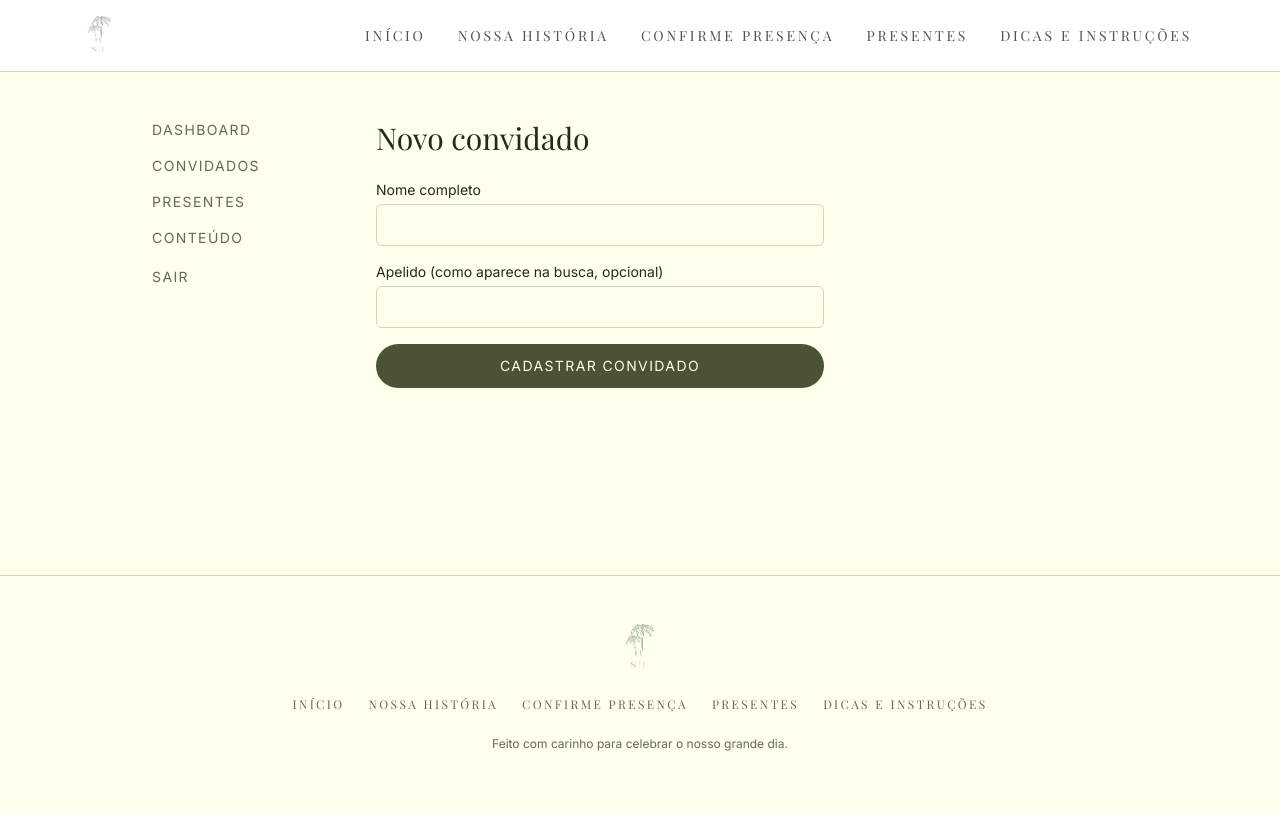
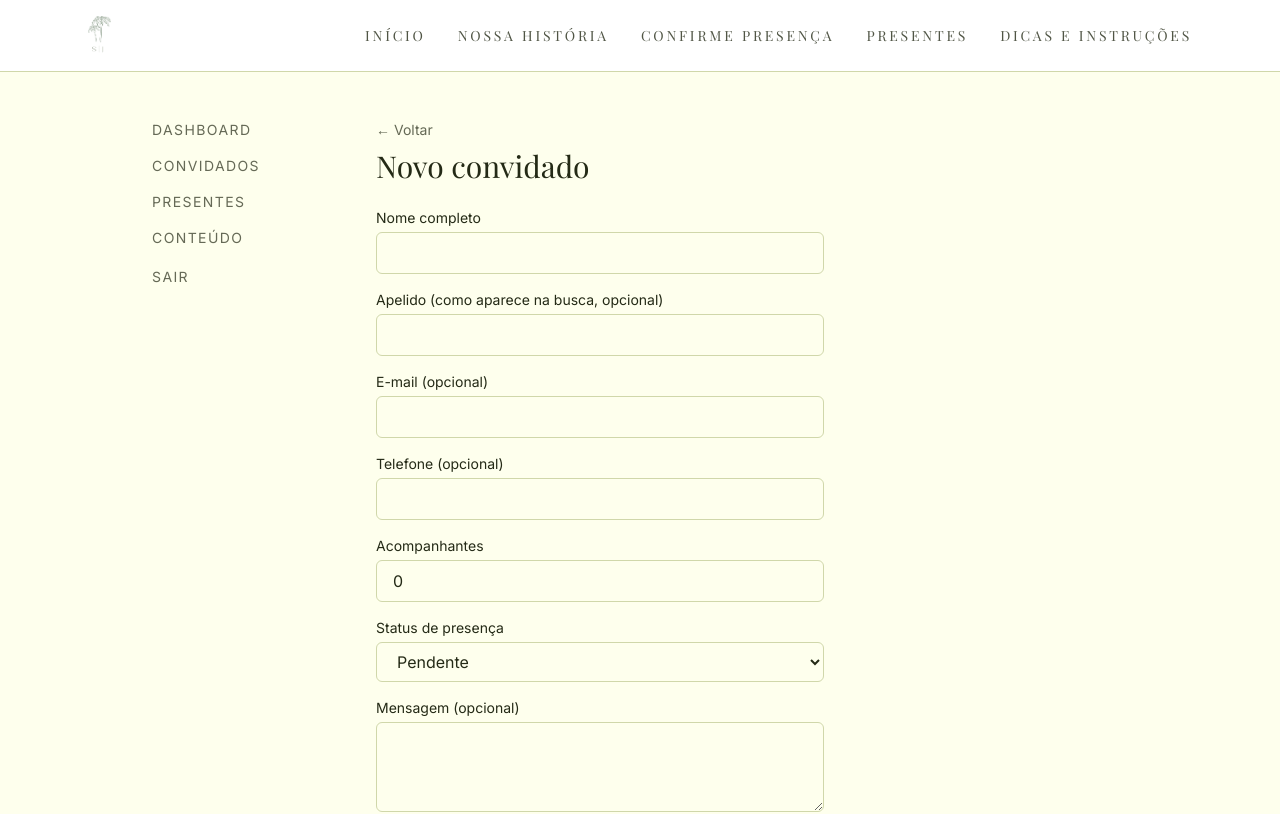
Before and after one commit to johnnatas/stefanie-e-jonatas-site-de-casamento, a Next.js app: page /admin/convidados/novo in a window 1280 px wide. Shown: the top 814 px of the page. Built offline with nearby package versions, Linux system fonts and the light colour scheme.

Commit message:
feat: expand guest form to all fields and add guest edit page

```diff
--- /dev/null
+++ b/src/app/admin/(protected)/convidados/[id]/page.tsx
@@ -0,0 +1,42 @@
+import type { Metadata } from "next";
+import { notFound } from "next/navigation";
+import { createListGuestsUseCase } from "@/infrastructure/composition";
+import { GuestForm } from "@/components/admin/GuestForm";
+
+export const metadata: Metadata = {
+  title: "Editar Convidado | Painel Administrativo",
+};
+
+interface EditGuestPageProps {
+  params: Promise<{ id: string }>;
+}
+
+export default async function EditGuestPage({ params }: EditGuestPageProps) {
+  const { id } = await params;
+  const guests = await createListGuestsUseCase().execute();
+  const guest = guests.find((candidate) => candidate.id === id);
+
+  if (!guest) {
+    notFound();
+  }
+
+  return (
+    <div>
+      <h1 className="font-serif text-3xl text-forest">Editar convidado</h1>
+      <div className="mt-6">
+        <GuestForm
+          defaultValues={{
+            id: guest.id,
+            fullName: guest.fullName,
+            nickname: guest.nickname,
+            email: guest.email,
+            phone: guest.phone,
+            companionsCount: guest.companionsCount,
+            attendanceStatus: guest.attendanceStatus,
+            message: guest.message,
+          }}
+        />
+      </div>
+    </div>
+  );
+}
--- a/src/app/admin/(protected)/convidados/actions.ts
+++ b/src/app/admin/(protected)/convidados/actions.ts
@@ -1,21 +1,27 @@
 "use server";
 
 import { redirect } from "next/navigation";
-import { createCreateGuestUseCase } from "@/infrastructure/composition";
+import { createCreateGuestUseCase, createUpdateGuestUseCase } from "@/infrastructure/composition";
 import { guestFormSchema } from "@/components/admin/guestFormSchema";
 
-export interface CreateGuestActionState {
+export interface UpsertGuestActionState {
   status: "idle" | "error";
   message?: string;
 }
 
-export async function createGuestAction(
-  _prevState: CreateGuestActionState,
+export async function upsertGuestAction(
+  _prevState: UpsertGuestActionState,
   formData: FormData
-): Promise<CreateGuestActionState> {
+): Promise<UpsertGuestActionState> {
   const parsed = guestFormSchema.safeParse({
+    id: formData.get("id") || undefined,
     fullName: formData.get("fullName"),
     nickname: formData.get("nickname") || undefined,
+    email: formData.get("email") || undefined,
+    phone: formData.get("phone") || undefined,
+    companionsCount: formData.get("companionsCount") || 0,
+    attendanceStatus: formData.get("attendanceStatus") || "pending",
+    message: formData.get("message") || undefined,
   });
 
   if (!parsed.success) {
@@ -23,9 +29,13 @@ export async function createGuestAction(
   }
 
   try {
-    await createCreateGuestUseCase().execute(parsed.data);
+    if (parsed.data.id) {
+      await createUpdateGuestUseCase().execute({ ...parsed.data, id: parsed.data.id });
+    } else {
+      await createCreateGuestUseCase().execute(parsed.data);
+    }
   } catch {
-    return { status: "error", message: "Não foi possível cadastrar o convidado agora." };
+    return { status: "error", message: "Não foi possível salvar o convidado agora." };
   }
 
   redirect("/admin/convidados");
--- a/src/app/admin/(protected)/convidados/novo/page.tsx
+++ b/src/app/admin/(protected)/convidados/novo/page.tsx
@@ -1,4 +1,5 @@
 import type { Metadata } from "next";
+import Link from "next/link";
 import { GuestForm } from "@/components/admin/GuestForm";
 
 export const metadata: Metadata = {
@@ -8,7 +9,12 @@ export const metadata: Metadata = {
 export default function NewGuestPage() {
   return (
     <div>
-      <h1 className="font-serif text-3xl text-forest">Novo convidado</h1>
+      <div className="flex items-center gap-4">
+        <Link href="/admin/convidados" className="font-sans text-sm text-forest/70 hover:text-forest">
+          ← Voltar
+        </Link>
+      </div>
+      <h1 className="mt-2 font-serif text-3xl text-forest">Novo convidado</h1>
       <div className="mt-6">
         <GuestForm />
       </div>
--- a/src/components/admin/GuestForm.tsx
+++ b/src/components/admin/GuestForm.tsx
@@ -2,41 +2,116 @@
 
 import { useActionState } from "react";
 import {
-  createGuestAction,
-  type CreateGuestActionState,
+  upsertGuestAction,
+  type UpsertGuestActionState,
 } from "@/app/admin/(protected)/convidados/actions";
+import { GuestFormValues } from "@/components/admin/guestFormSchema";
+
+interface GuestFormProps {
+  defaultValues?: GuestFormValues;
+}
 
 const inputClassName =
   "mt-1 w-full rounded-md border border-line bg-paper px-4 py-2 font-sans text-forest focus:border-moss focus:outline-none";
 
-const initialCreateGuestActionState: CreateGuestActionState = { status: "idle" };
+const initialUpsertGuestActionState: UpsertGuestActionState = { status: "idle" };
 
-export function GuestForm() {
-  const [state, formAction, isPending] = useActionState(createGuestAction, initialCreateGuestActionState);
+export function GuestForm({ defaultValues }: GuestFormProps) {
+  const [state, formAction, isPending] = useActionState(upsertGuestAction, initialUpsertGuestActionState);
 
   return (
     <form action={formAction} className="flex max-w-md flex-col gap-4">
+      {defaultValues?.id && <input type="hidden" name="id" value={defaultValues.id} />}
+
       <div>
         <label htmlFor="fullName" className="block font-sans text-sm text-forest">
           Nome completo
         </label>
-        <input id="fullName" name="fullName" required className={inputClassName} />
+        <input
+          id="fullName"
+          name="fullName"
+          defaultValue={defaultValues?.fullName}
+          required
+          className={inputClassName}
+        />
       </div>
 
       <div>
         <label htmlFor="nickname" className="block font-sans text-sm text-forest">
           Apelido (como aparece na busca, opcional)
         </label>
-        <input id="nickname" name="nickname" className={inputClassName} />
+        <input id="nickname" name="nickname" defaultValue={defaultValues?.nickname} className={inputClassName} />
       </div>
 
+      <div>
+        <label htmlFor="email" className="block font-sans text-sm text-forest">
+          E-mail (opcional)
+        </label>
+        <input id="email" name="email" type="email" defaultValue={defaultValues?.email} className={inputClassName} />
+      </div>
+
+      <div>
+        <label htmlFor="phone" className="block font-sans text-sm text-forest">
+          Telefone (opcional)
+        </label>
+        <input id="phone" name="phone" defaultValue={defaultValues?.phone} className={inputClassName} />
+      </div>
+
+      <div>
+        <label htmlFor="companionsCount" className="block font-sans text-sm text-forest">
+          Acompanhantes
+        </label>
+        <input
+          id="companionsCount"
+          name="companionsCount"
+          type="number"
+          min={0}
+          defaultValue={defaultValues?.companionsCount ?? 0}
+          className={inputClassName}
+        />
+      </div>
+
+      <div>
+        <label htmlFor="attendanceStatus" className="block font-sans text-sm text-forest">
+          Status de presença
+        </label>
+        <select
+          id="attendanceStatus"
+          name="attendanceStatus"
+          defaultValue={defaultValues?.attendanceStatus ?? "pending"}
+          className={inputClassName}
+        >
+          <option value="pending">Pendente</option>
+          <option value="confirmed">Confirmado</option>
+          <option value="declined">Recusado</option>
+        </select>
+      </div>
+
+      <div>
+        <label htmlFor="message" className="block font-sans text-sm text-forest">
+          Mensagem (opcional)
+        </label>
+        <textarea
+          id="message"
+          name="message"
+          defaultValue={defaultValues?.message}
+          rows={3}
+          className={inputClassName}
+        />
+      </div>
+
+      <div className="flex items-center gap-4">
         <button
           type="submit"
           disabled={isPending}
           className="rounded-full bg-moss px-8 py-3 font-sans text-sm uppercase tracking-widest text-paper transition-colors hover:bg-moss/80 disabled:opacity-60"
         >
-        {isPending ? "Salvando..." : "Cadastrar convidado"}
+          {isPending ? "Salvando..." : "Salvar convidado"}
         </button>
+        <a href="/admin/convidados" className="font-sans text-sm text-forest/70 hover:text-forest">
+          Cancelar
+        </a>
+      </div>
 
       {state.status === "error" && (
         <p role="alert" className="text-xs text-danger">
--- a/src/components/admin/guestFormSchema.ts
+++ b/src/components/admin/guestFormSchema.ts
@@ -1,8 +1,14 @@
 import { z } from "zod";
 
 export const guestFormSchema = z.object({
+  id: z.string().optional(),
   fullName: z.string().min(3, "Informe o nome completo."),
   nickname: z.string().optional(),
+  email: z.string().email("E-mail inválido.").optional().or(z.literal("")),
+  phone: z.string().min(8, "Telefone inválido.").optional().or(z.literal("")),
+  companionsCount: z.coerce.number().int().min(0).default(0),
+  attendanceStatus: z.enum(["pending", "confirmed", "declined"]).default("pending"),
+  message: z.string().optional(),
 });
 
 export type GuestFormValues = z.output<typeof guestFormSchema>;
```
Lines whose indentation alone changed are shown as unchanged.
